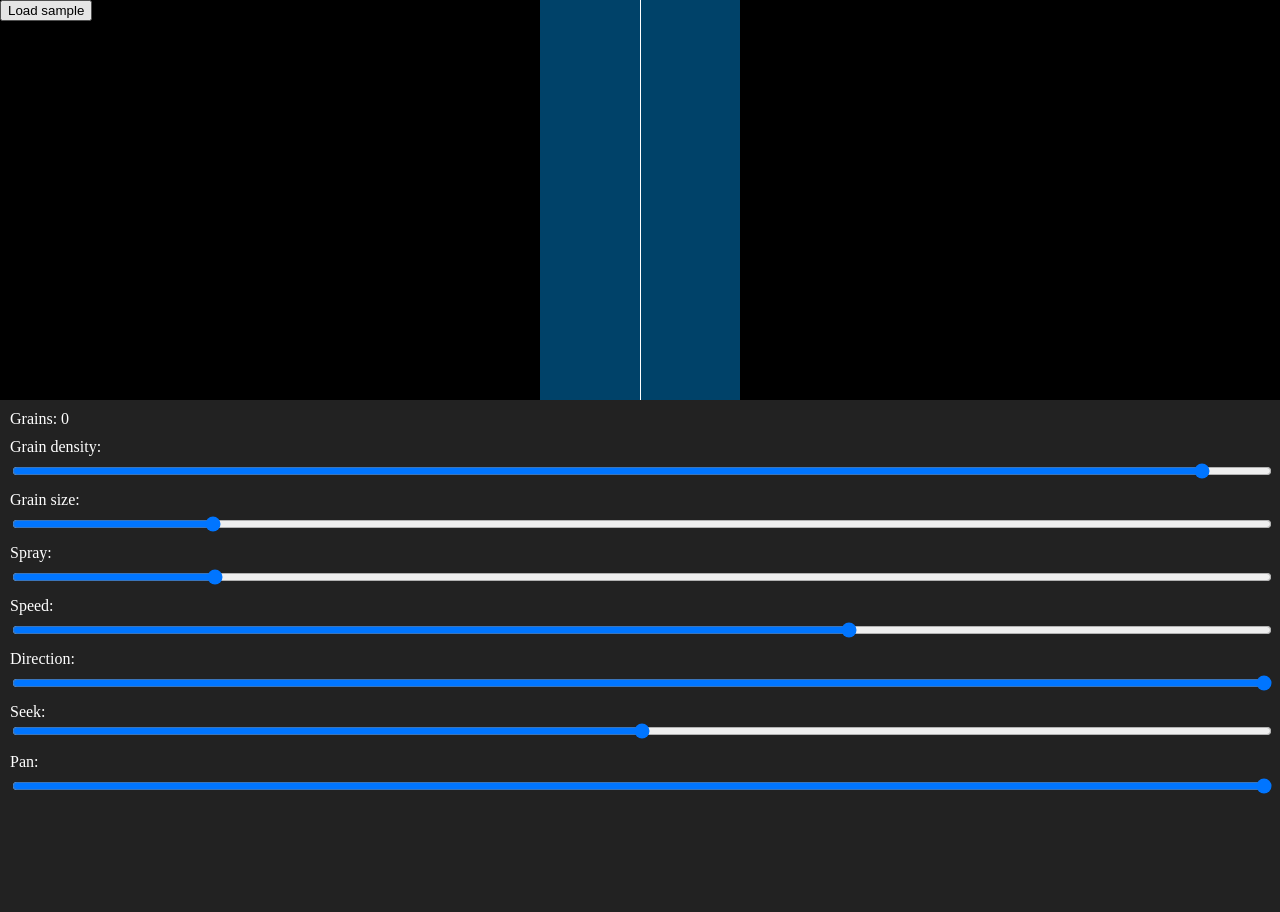
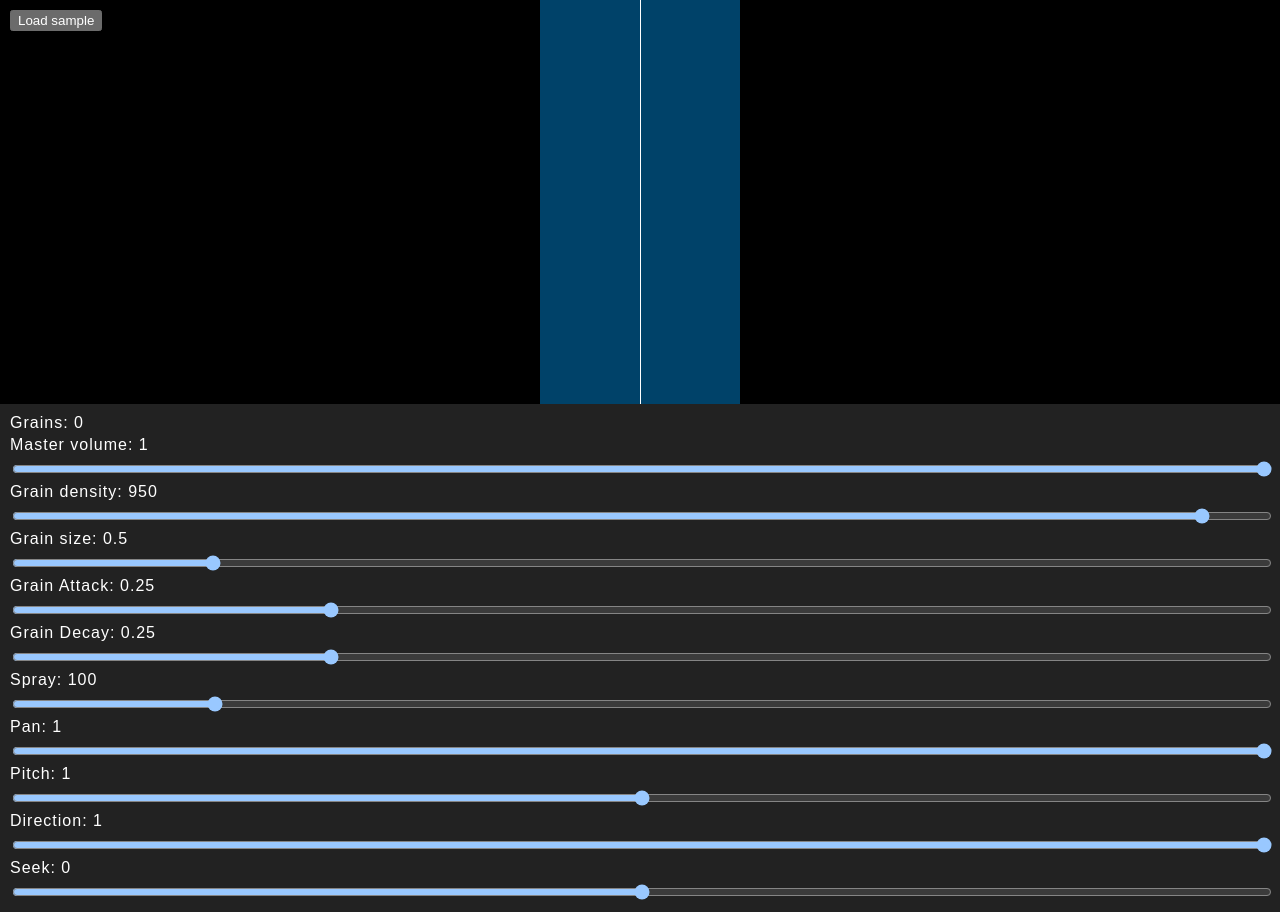
Before and after one commit to arekdurlik/waa-granular, a React (Vite) app: page / in a window 1280 px wide. Shown: the top 912 px of the page. Before the commit the page ends 800 px from the top, so only its background shows below. Built offline with nearby package versions, Linux system fonts and the light colour scheme; the HTML template or start-up script is replaced by a standard one.

Commit message:
match grain's opacity with it's volume (att/dec)
& restructure code

```diff
--- a/src/App.tsx
+++ b/src/App.tsx
@@ -4,22 +4,9 @@ import { Display } from './Display'
 import { useAppState } from './stores/appStore'
 import { createAudio } from './audio'
 import { Controls } from './Controls'
+import { cloneAudioBuffer } from './helpers'
 
 createAudio();
-
-function cloneAudioBuffer(fromAudioBuffer: AudioBuffer) {
-  const audioBuffer = new AudioBuffer({
-    length:fromAudioBuffer.length,
-    numberOfChannels:fromAudioBuffer.numberOfChannels,
-    sampleRate:fromAudioBuffer.sampleRate
-  });
-
-  for (let channelI = 0; channelI < audioBuffer.numberOfChannels; ++channelI) {
-    const samples = fromAudioBuffer.getChannelData(channelI);
-    audioBuffer.copyToChannel(samples, channelI);
-  }
-  return audioBuffer;
-}
 
 function App() {
   const actx = useAppState(state => state.actx)
@@ -62,7 +49,7 @@ function App() {
       <Buttons>
         <button onClick={handleLoadSample}>Load sample</button>
       </Buttons>
-      <Display />
+      <Display/>
       <Controls/>
     </Wrapper>
   )
@@ -78,6 +65,9 @@ flex-direction: column;
 `
 
 const Buttons = styled.div`
+margin: 10px;
+display: flex;
+gap: 10px;
 position: absolute;
 z-index: 999;
 `
--- a/src/Controls.tsx
+++ b/src/Controls.tsx
@@ -3,8 +3,8 @@ import { useGrainStore } from './stores/grainStore'
 import { useAppState } from './stores/appStore'
 
 export function Controls() {
-  const { canvas, grains } = useAppState()
-  const { spray, setSpray, speed, setSpeed, direction, setDirection, pan, setPan, size, setSize, density, setDensity, seek, setSeek } = useGrainStore()
+  const { canvas, grains, master } = useAppState()
+  const grain = useGrainStore()
   const sprayMax = (canvas?.width ?? 1) / 2
 
   return <Wrapper>
@@ -12,32 +12,44 @@ export function Controls() {
       Grains: {grains}
     </div>
     <Slider>
-      <span>Grain density:</span>
-      <input type='range' min={0.01} max={1000} step={0.01} value={density} onChange={e => setDensity(Number(e.target.value))}/>
+      <span>Master volume: {Math.round(master!.gain.value * 100) / 100}</span>
+      <input type='range' min={0} max={1} step={0.01} value={master?.gain.value} onChange={e => master!.gain.value = (Number(e.target.value))}/>
     </Slider>
     <Slider>
-      <span>Grain size:</span>
-      <input type='range' min={0.04} max={3} step={0.01} value={size} onChange={e => setSize(Number(e.target.value))}/>
+      <span>Grain density: {grain.density}</span>
+      <input type='range' min={0.01} max={1000} step={0.01} value={grain.density} onChange={e => grain.setDensity(Number(e.target.value))}/>
     </Slider>
     <Slider>
-      <span>Spray:</span>
-      <input type='range' min={0} max={sprayMax} step={0.1} value={spray} onChange={e => setSpray(Number(e.target.value))}/>
+      <span>Grain size: {grain.size}</span>
+      <input type='range' min={0.04} max={3} step={0.01} value={grain.size} onChange={e => grain.setSize(Number(e.target.value))}/>
     </Slider>
     <Slider>
-      <span>Speed:</span>
-      <input type='range' min={-1} max={2} step={0.01} value={speed} onChange={e => setSpeed(Number(e.target.value))}/>
+      <span>Grain Attack: {grain.attack}</span>
+      <input type='range' min={0} max={1} step={0.01} value={grain.attack} onChange={e => grain.setAttack(Number(e.target.value))}/>
     </Slider>
     <Slider>
-      <span>Direction:</span>
-      <input type='range' min={0} max={1} step={0.01} value={direction} onChange={e => setDirection(Number(e.target.value))}/>
+      <span>Grain Decay: {grain.decay}</span>
+      <input type='range' min={0} max={1} step={0.01} value={grain.decay} onChange={e => grain.setDecay(Number(e.target.value))}/>
     </Slider>
-    <div>
-      <span>Seek:</span>
-      <input type='range' min={-3} max={3} step={0.001} value={seek} onChange={e => setSeek(Number(e.target.value))}/>
-    </div>
     <Slider>
-      <span>Pan:</span>
-      <input type='range' min={0} max={1} step={0.01} value={pan} onChange={e => setPan(Number(e.target.value))}/>
+      <span>Spray: {grain.spray}</span>
+      <input type='range' min={0} max={sprayMax} step={0.01} value={grain.spray} onChange={e => grain.setSpray(Number(e.target.value))}/>
+    </Slider>
+    <Slider>
+      <span>Pan: {grain.pan}</span>
+      <input type='range' min={0} max={1} step={0.01} value={grain.pan} onChange={e => grain.setPan(Number(e.target.value))}/>
+    </Slider>
+    <Slider>
+      <span>Pitch: {grain.pitch}</span>
+      <input type='range' min={0} max={2} step={0.001} value={grain.pitch} onChange={e => grain.setPitch(Number(e.target.value))}/>
+    </Slider>
+    <Slider>
+      <span>Direction: {grain.direction}</span>
+      <input type='range' min={0} max={1} step={0.01} value={grain.direction} onChange={e => grain.setDirection(Number(e.target.value))}/>
+    </Slider>
+    <Slider>
+      <span>Seek: {grain.seek}</span>
+      <input type='range' min={-3} max={3} step={0.001} value={grain.seek} onChange={e => grain.setSeek(Number(e.target.value))}/>
     </Slider>
 </Wrapper>
 }
@@ -47,7 +59,7 @@ margin: 10px;
 color: white;
 display: flex;
 flex-direction: column;
-gap: 10px;
+gap: 4px;
 `
 
 const Slider = styled.div`
--- a/src/Display.tsx
+++ b/src/Display.tsx
@@ -1,3 +1,4 @@
+/* eslint-disable react-hooks/exhaustive-deps */
 import { MouseEvent, useEffect, useRef } from 'react'
 import styled from 'styled-components'
 import { lerp, range } from './helpers'
@@ -14,21 +15,19 @@ export function Display() {
   const buffer = useAppState(state => state.buffer);
   const setCanvas = useAppState(state => state.setCanvas);
   const setCtx = useAppState(state => state.setCtx);
-  const position = useGrainStore(state => state.position);
-  const reversePosition = useGrainStore(state => state.reversePosition);
   const setPosition = useGrainStore(state => state.setPosition);
   const setReversePosition = useGrainStore(state => state.setReversePosition);
   const spray = useGrainStore(state => state.spray);
   const seek = useGrainStore(state => state.seek);
-  const setSeek = useGrainStore(state => state.setSeek);
   const density = useGrainStore(state => state.density);
-  const seekerOverflowLeft = useRef<HTMLDivElement | null>(null)
-  const seekerOverflowRight = useRef<HTMLDivElement | null>(null)
-  const sprayRef = useRef<HTMLDivElement | null>(null)
+  const seekerOverflowLeft = useRef<HTMLDivElement | null>(null);
+  const seekerOverflowRight = useRef<HTMLDivElement | null>(null);
+  const sprayRef = useRef<HTMLDivElement | null>(null);
   const intervalID = useRef(0);
   const seekIntervalID = useRef(0);
   const clear = useRef(false);
 
+  // setup canvas & get context
   useEffect(() => {
     if (!canvas.current) return;
     canvas.current.width = window.innerWidth - 1;
@@ -36,7 +35,7 @@ export function Display() {
 
     setCanvas(canvas.current);
     setCtx(canvas.current.getContext('2d')!);
-  }, [canvas, setCanvas, setCtx])
+  }, [canvas, setCanvas, setCtx]);
 
   // init seeker in the middle
   useEffect(() => {
@@ -48,8 +47,11 @@ export function Display() {
     setSeeker(displayX, displayX);
   }, [])
 
+  // seek
   useEffect(() => {
     clearInterval(seekIntervalID.current);
+
+    if (seek === 0) return;
 
     seekIntervalID.current = setInterval(() => {
       if (!canvas.current) return
@@ -72,18 +74,21 @@ export function Display() {
 
   // create grain loop
   useEffect(() => {
-    if (!buffer) return;
     clearInterval(intervalID.current);
     clear.current = true;
+
+    if (!buffer) return;
     const container = document.querySelector('.grains');
 
     setTimeout(() => {
       intervalID.current = setInterval(loop, 1000 - density);
-    clear.current = false;
+      clear.current = false;
     })
+
     function loop() {
       if (clear.current || !buffer) {
         clearInterval(intervalID.current);
+        clear.current = false;
         return;
       }
 
@@ -107,17 +112,20 @@ export function Display() {
       ctx.fillStyle = '#000';
       ctx.fillRect(0, 0, width, height);
 
-      ctx.fillStyle = '#a9d5ff';
+      ctx.fillStyle = 'rgb(130, 180, 209)';
       for (let i = 0; i < width; i++) {
         let min = 1.0;
         let max = -1.0;
 
         for (let j = 0; j < step; j++) {
           const datum = data[(i*step)+j];
-          if (datum < min)
+          if (datum < min) {
             min = datum;
-          if (datum > max)
+          }
+
+          if (datum > max) {
             max = datum;
+          }
         }
 
         ctx.fillRect(i, (1+min)*amp, 1, (max-min)*amp);
@@ -130,25 +138,14 @@ export function Display() {
   function handlePointerDown(e: MouseEvent) {
     pointerDown.current = true;
 
-    moveSeeker(e);
+    handlePointerMove(e);
   }
 
   function handlePointerUp() {
     pointerDown.current = false;
   }
 
-  function setSeeker(x: number, rx: number) {
-    if (!seeker.current || !seekerOverflowLeft.current || !seekerOverflowRight.current || !sprayRef.current || !canvas.current) return;
-
-
-    seeker.current.style.transform = `translateX(${x}px)`;
-    seekerOverflowLeft.current.style.transform = `translateX(${x - canvas.current.width}px)`;
-    seekerOverflowRight.current.style.transform = `translateX(${x + canvas.current.width}px)`;
-    setPosition(x);
-    setReversePosition(rx);
-  }
-
-  function moveSeeker(e: MouseEvent) {
+  function handlePointerMove(e: MouseEvent) {
     if (!pointerDown.current || !display.current) return;
 
     const x = e.clientX;
@@ -160,20 +157,44 @@ export function Display() {
     setSeeker(displayX, reverseX);
   }
 
+  function setSeeker(x: number, rx: number) {
+    if (!seeker.current || !seekerOverflowLeft.current || !seekerOverflowRight.current || !canvas.current) return;
+
+    seeker.current.style.transform = `translateX(${x}px)`;
+    seekerOverflowLeft.current.style.transform = `translateX(${x - canvas.current.width}px)`;
+    seekerOverflowRight.current.style.transform = `translateX(${x + canvas.current.width}px)`;
+    setPosition(x);
+    setReversePosition(rx);
+  }
+
   return (
-    <Wrapper ref={display} onPointerDown={handlePointerDown} onPointerUp={handlePointerUp} onPointerMove={moveSeeker}>
+    <Wrapper
+      ref={display}
+      onPointerDown={handlePointerDown}
+      onPointerUp={handlePointerUp}
+      onPointerMove={handlePointerMove}
+    >
       <Grains className='grains'>
       </Grains>
       <Seeker ref={seeker}>
         <Line/>
-        <Spray ref={sprayRef} width={spray}/>
+        <Spray
+          ref={sprayRef}
+          width={spray}
+        />
       </Seeker>
-      <SeekerOverflowLeft ref={seekerOverflowLeft}>
-        <Spray ref={sprayRef} width={spray}/>
-      </SeekerOverflowLeft>
-      <SeekerOverflowRight ref={seekerOverflowRight}>
-        <Spray ref={sprayRef} width={spray}/>
-      </SeekerOverflowRight>
+      <Seeker ref={seekerOverflowLeft}>
+        <Spray
+          ref={sprayRef}
+          width={spray}
+        />
+      </Seeker>
+      <Seeker ref={seekerOverflowRight}>
+        <Spray
+          ref={sprayRef}
+          width={spray}
+        />
+      </Seeker>
       <Waveform ref={canvas}/>
     </Wrapper>
   )
@@ -197,6 +218,8 @@ height: 100%;
 transform: translateX(400px);
 z-index: 2;
 pointer-events: none;
+display: flex;
+align-items: center;
 `
 const Line = styled.div`
 position: absolute;
@@ -206,20 +229,17 @@ background-color: #fff;
 z-index: 2;
 pointer-events: none;
 `
-const Spray = styled.div<{ width: number }>`
+const Spray = styled.div<{ width: number}>`
 ${({ width }) => width && `
   width: ${width * 2}px;
   left: -${width}px;
 `}
+
 height: 100%;
 background-color: #008bdb7a;
 position: absolute;
 `
-const SeekerOverflowLeft = styled(Seeker)`
 
-`
-const SeekerOverflowRight = styled(Seeker)`
-`
 const Grains = styled.div`
 position: absolute;
 width: 100%;
--- a/src/Grain.ts
+++ b/src/Grain.ts
@@ -1,4 +1,4 @@
-import { lerp, range } from './helpers'
+import { lerp, range, secondsToTimeConstant } from './helpers'
 import { useAppState } from './stores/appStore'
 import { useGrainStore } from './stores/grainStore'
 
@@ -6,17 +6,20 @@ const MAX_GRAINS = 1024
 
 export function createGrain(container: Element) {
   const grainState = useGrainStore.getState();
-  const { buffer, reverseBuffer, canvas, actx, output, incGrains, decGrains, grains } = useAppState.getState();
-  if (!buffer?.duration || !canvas || !output) return;
+  const { buffer, reverseBuffer, canvas, actx, master, incGrains, decGrains } = useAppState.getState();
+  if (!buffer?.duration || !canvas || !master) return;
 
-  if (grains >= MAX_GRAINS) return;
-  incGrains();
+  const grains = incGrains();
+
+  if (grains >= MAX_GRAINS) {
+     decGrains();
+     return;
+  }
 
   // position + spray
   const spray = lerp(-grainState.spray, grainState.spray, Math.random());
   let pos = grainState.position + spray;
   let revPos = grainState.reversePosition + spray;
-
 
   // spray wrap around
   if (pos < 0) {
@@ -34,18 +37,25 @@ export function createGrain(container: Element) {
   // pan
   const pan = lerp(-grainState.pan, grainState.pan, Math.random());
 
-  // direction
-  let speed = grainState.speed;
-  if (Math.random() > grainState.direction) {
-    speed = speed * -1;
-  }
-
-  // setup audio
-  const src = new AudioBufferSourceNode(actx, { loop: true, playbackRate: Math.abs(speed) });
+  // setup audio & connect nodes
+  const src = new AudioBufferSourceNode(actx, { loop: true, playbackRate: Math.abs(grainState.pitch) });
   const panner = new StereoPannerNode(actx, { pan });
   const gain = new GainNode(actx, { gain: 0 });
 
-  if (speed < 0) {
+  src
+    .connect(gain)
+    .connect(panner)
+    .connect(master);
+
+  // direction & speed
+  // direction == 0 - all reverse
+  // direction == 1 - all forward
+  let direction = grainState.pitch;
+  if (Math.random() > grainState.direction) {
+    direction = direction * -1;
+  }
+
+  if (direction < 0) {
     src.buffer = reverseBuffer;
     src.start(actx.currentTime, Math.max(0, range(revPos, 0, canvas.width, 0, buffer.duration)));
   } else {
@@ -53,32 +63,33 @@ export function createGrain(container: Element) {
     src.start(actx.currentTime, Math.max(0, range(pos, 0, canvas.width, 0, buffer.duration)));
   }
 
-  src
-    .connect(gain)
-    .connect(panner)
-    .connect(output);
+  // attack & decay
+  const attack = Math.min(grainState.attack, 1 - grainState.decay) * grainState.size
+  const decay = Math.min(grainState.decay, 1 - grainState.attack) * grainState.size
+  const decayStart = actx.currentTime + grainState.size - decay
 
-  gain.gain.linearRampToValueAtTime(0.05, actx.currentTime + 0.03);
-  gain.gain.setTargetAtTime(0, actx.currentTime + grainState.size / 2, grainState.size / 2);
+  gain.gain.setTargetAtTime(1, actx.currentTime, attack); // attack
+  gain.gain.setTargetAtTime(0, decayStart, secondsToTimeConstant(decay)); // decay
+
   src.stop(actx.currentTime + grainState.size);
 
   // create grain element
   const grain = document.createElement('div');
   grain.classList.add('grain');
-  grain.style.top = `${200 + (pan * 180)}px`;
+  grain.style.top = `${(canvas.height / 2 ) - 8 + (pan * ((canvas.height/ 2) - 10))}px`;
   grain.style.left = `${pos}px`;
-  container?.appendChild(grain);
+  container.appendChild(grain);
 
   // animate grain element
   let rafID = 0;
   const startTime = performance.now();
-  let currentPos = 0;
+  let currentOffset = 0;
 
   function animateGrain() {
     if (!canvas) return
 
     rafID = requestAnimationFrame(animateGrain);
-    currentPos += speed;
+    currentOffset += direction;
 
     if (performance.now() - startTime > (grainState.size * 1000)) {
       grain.remove();
@@ -87,7 +98,7 @@ export function createGrain(container: Element) {
       return;
     }
 
-    let newPos = pos + currentPos;
+    let newPos = pos + currentOffset;
 
     if (newPos < 0) {
       newPos = canvas.width;
@@ -96,6 +107,7 @@ export function createGrain(container: Element) {
     }
 
     grain.style.left = newPos + 'px';
+    grain.style.opacity = `${gain.gain.value}`;
   }
 
   animateGrain();
--- a/src/audio.ts
+++ b/src/audio.ts
@@ -1,25 +1,10 @@
-import { generateReverb } from './generateReverb'
 import { useAppState } from './stores/appStore'
 
 export function createAudio() {
-  const { actx, setOutput } = useAppState.getState()
+  const { actx, setMaster } = useAppState.getState();
 
-  const out = new GainNode(actx, { gain: 0.5 })
-  const reverbGain = new GainNode(actx, { gain: 0.5 })
-  setOutput(out)
+  const master = new GainNode(actx);
+  setMaster(master);
 
-  const reverb = new ConvolverNode(actx);
-
-  out.connect(reverb).connect(reverbGain).connect(actx.destination);
-  out.connect(actx.destination);
-  generateReverb(actx, {
-    fadeInTime: 0.1,
-    decayTime: 5,
-    lpFreqStart: 3000,
-    lpFreqEnd: 200,
-    numChannels: 1,
-    sampleRate: actx.sampleRate,
-  }, (buffer: AudioBuffer) => {
-    reverb.buffer = buffer
-  });
+  master.connect(actx.destination);
 }
--- a/src/helpers.ts
+++ b/src/helpers.ts
@@ -23,3 +23,21 @@ export function invlerp(x: number, y: number, a: number) {
 export function range (x: number, inMin: number, inMax: number, outMin: number, outMax: number) {
   return lerp(outMin, outMax, invlerp(inMin, inMax, x))
 }
+
+export function secondsToTimeConstant(sec: number) {
+  return (sec * 2) / 10;
+}
+
+export function cloneAudioBuffer(fromAudioBuffer: AudioBuffer) {
+  const audioBuffer = new AudioBuffer({
+    length:fromAudioBuffer.length,
+    numberOfChannels:fromAudioBuffer.numberOfChannels,
+    sampleRate:fromAudioBuffer.sampleRate
+  });
+
+  for (let channelI = 0; channelI < audioBuffer.numberOfChannels; ++channelI) {
+    const samples = fromAudioBuffer.getChannelData(channelI);
+    audioBuffer.copyToChannel(samples, channelI);
+  }
+  return audioBuffer;
+}
--- a/src/stores/appStore.ts
+++ b/src/stores/appStore.ts
@@ -1,12 +1,12 @@
 import { create } from 'zustand'
 
 interface State {
-  actx: AudioContext,
-  output: GainNode | null,
+  actx: AudioContext
+  master: GainNode | null
+  setMaster: (master: GainNode) => void
   grains: number,
-  incGrains: () => void
-  decGrains: () => void
-  setOutput: (output: GainNode) => void
+  incGrains: () => number
+  decGrains: () => number
   buffer: AudioBuffer | null
   reverseBuffer: AudioBuffer | null
   setBuffer: (buffer: AudioBuffer) => void
@@ -22,11 +22,19 @@ export const useAppState = create<State>((set, get) => ({
     latencyHint: 'interactive',
     sampleRate: 44100
   }),
-  output: null,
+  master: null,
+  setMaster: (master) => set({ master }),
   grains: 0,
-  incGrains: () => set({ grains: get().grains + 1 }),
-  decGrains: () => set({ grains: get().grains - 1 }),
-  setOutput: (output) => set({ output }),
+  incGrains: () => {
+    const grains = get().grains + 1;
+    set({ grains });
+    return grains;
+  },
+  decGrains: () => {
+    const grains = get().grains - 1;
+    set({ grains });
+    return grains;
+  },
   buffer: null,
   reverseBuffer: null,
   setBuffer: (buffer) => set({ buffer }),
--- a/src/stores/grainStore.ts
+++ b/src/stores/grainStore.ts
@@ -4,42 +4,50 @@ interface State {
   position: number,
   reversePosition: number,
   size: number
-  speed: number,
+  pitch: number,
   direction: number,
   seek: number,
   spray: number,
   pan: number,
   density: number,
+  attack: number,
+  decay: number
 
   setPosition: (position: number) => void
   setReversePosition: (reversePosition: number) => void
   setSize: (size: number) => void
-  setSpeed: (speed: number) => void
+  setPitch: (pitch: number) => void
   setDirection: (direction: number) => void
   setSeek: (seek: number) => void
   setSpray: (spray: number) => void
   setPan: (pan: number) => void
   setDensity: (density: number) => void
+  setAttack: (attack: number) => void
+  setDecay: (decay: number) => void
 }
 
 export const useGrainStore = create<State>((set) => ({
   position: 0,
   reversePosition: 0,
   size: 0.5,
-  speed: 1,
+  pitch: 1,
   direction: 1,
   seek: 0,
   spray: 100,
   pan: 1,
   density: 950,
+  attack: 0.25,
+  decay: 0.25,
 
   setPosition: (position) => set({ position }),
   setReversePosition: (reversePosition) => set({ reversePosition }),
   setSize: (size) => set({ size }),
-  setSpeed: (speed) => set({ speed }),
+  setPitch: (pitch) => set({ pitch }),
   setDirection: (direction) => set({ direction }),
   setSeek: (seek) => set({ seek }),
   setSpray: (spray) => set({ spray }),
   setPan: (pan) => set({ pan }),
   setDensity: (density) => set({ density }),
+  setAttack: (attack) => set({ attack }),
+  setDecay: (decay) => set({ decay })
 }))
--- a/src/styled.ts
+++ b/src/styled.ts
@@ -2,9 +2,10 @@ import { createGlobalStyle } from 'styled-components'
 
 export const GlobalStyle = createGlobalStyle`
 
-#root {
-  width: 100vw;
-  height: 100vh;
+html {
+  color-scheme: dark;
+  font-family: sans-serif;
+  letter-spacing: 1px;
 }
 
 input[type="range"] {
@@ -14,13 +15,14 @@ input[type="range"] {
 
 body {
   margin: 0;
-  overflow: hidden;
+  overflow-x: hidden;
   background-color: #222;
 }
 
 canvas {
   image-rendering: pixelated;
   shape-rendering: crispEdges;
+  min-height: 400px;
 }
 
 .grain {
```
